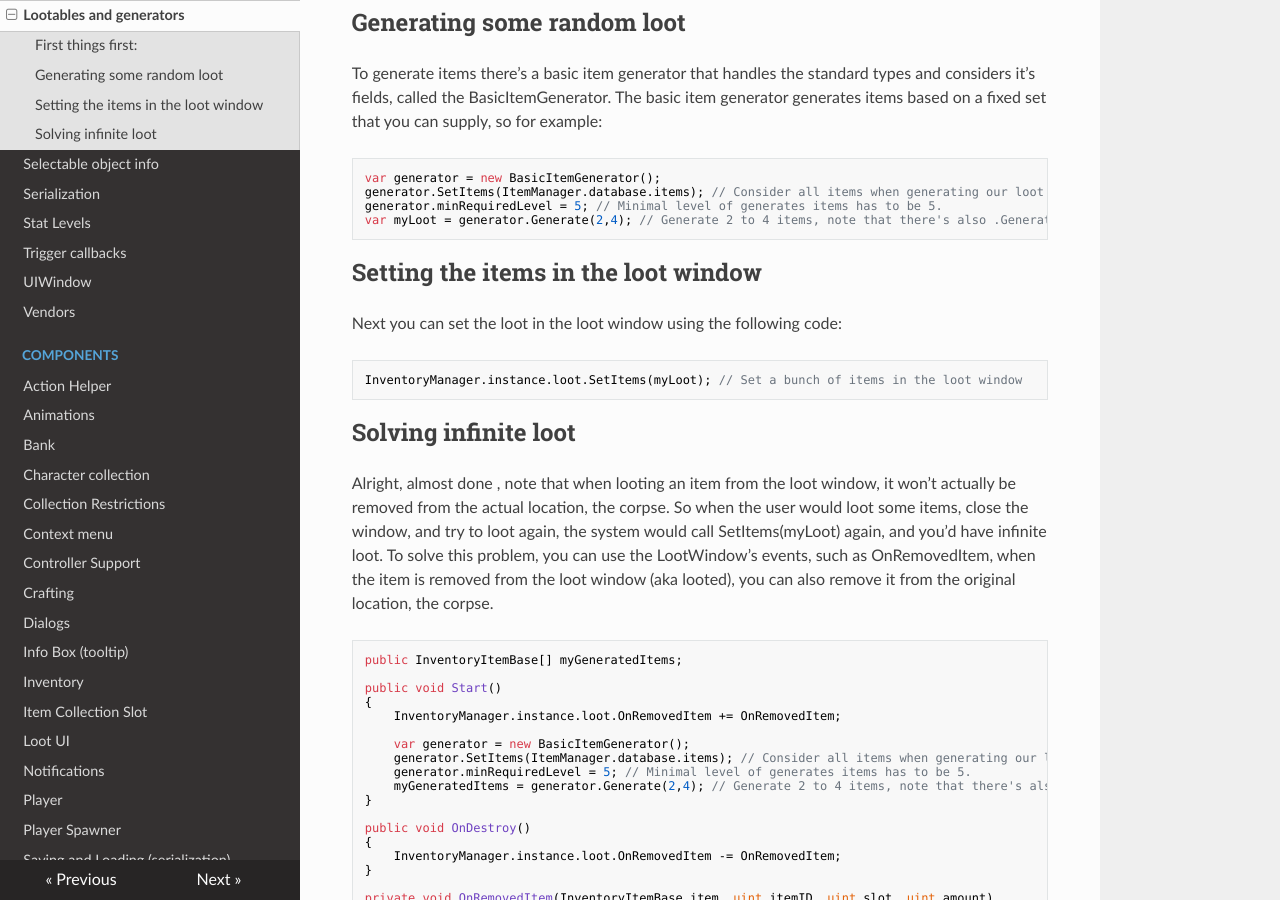
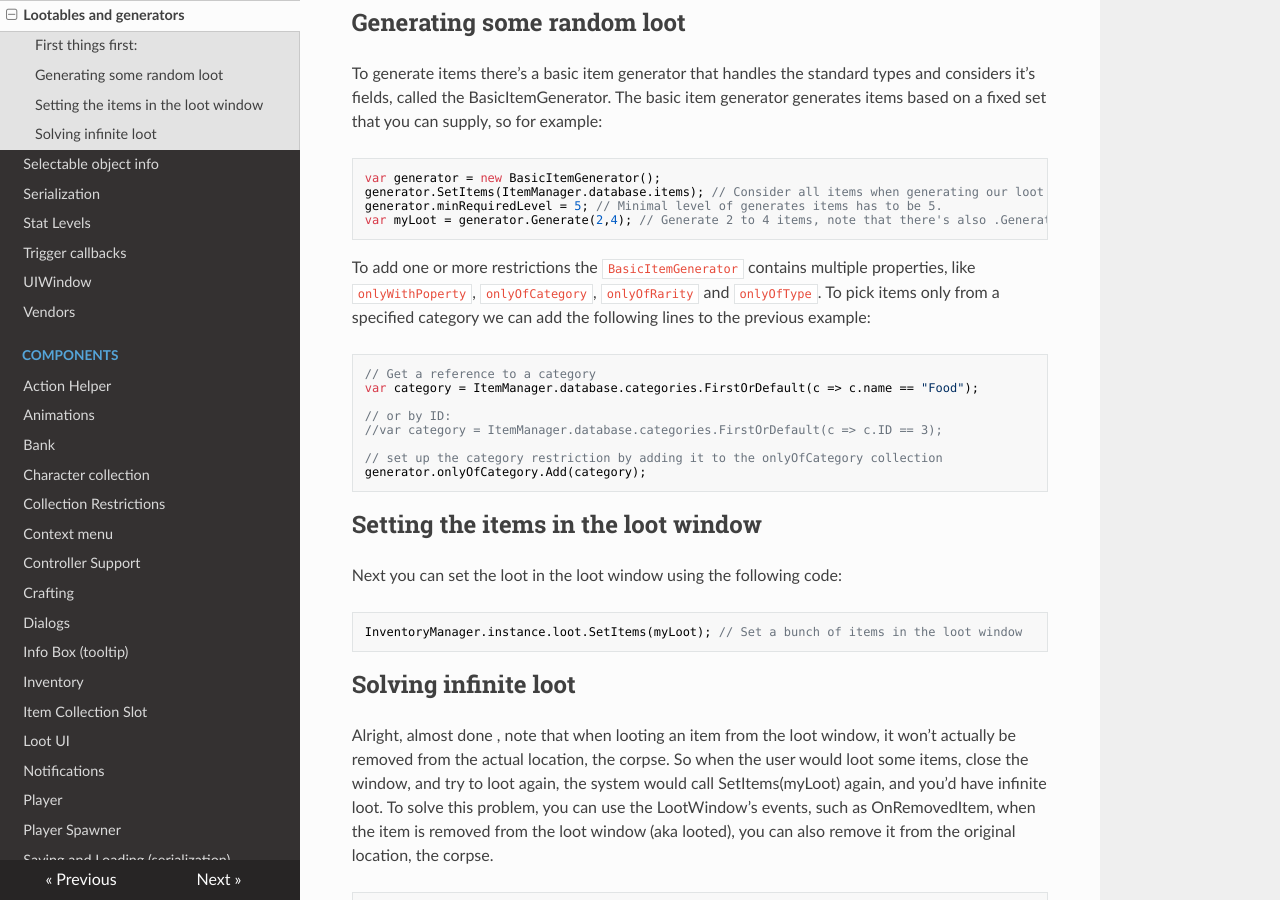
Before and after one commit to devdogio/Inventory-Pro-Docs, an MkDocs documentation site: the page built from docs/API/LootablesAndGenerators.md, in a window 1280 px wide and 900 px high, scrolled down 482 px. Built offline with MkDocs 1.6.1, drawn with Linux system fonts in a browser that asks for light colours; nearby versions of some CDN libraries.

Commit message:
Extended documentation on the BasicItemGenerator

````diff
--- a/docs/API/LootablesAndGenerators.md
+++ b/docs/API/LootablesAndGenerators.md
@@ -21,6 +21,20 @@ var generator = new BasicItemGenerator();
 generator.SetItems(ItemManager.database.items); // Consider all items when generating our loot
 generator.minRequiredLevel = 5; // Minimal level of generates items has to be 5.
 var myLoot = generator.Generate(2,4); // Generate 2 to 4 items, note that there's also .Generate(count); for a fixed amount
+```
+
+To add one or more restrictions the `BasicItemGenerator` contains multiple properties, like `onlyWithPoperty`, `onlyOfCategory`, `onlyOfRarity` and `onlyOfType`.
+To pick items only from a specified category we can add the following lines to the previous example:
+
+```csharp
+// Get a reference to a category
+var category = ItemManager.database.categories.FirstOrDefault(c => c.name == "Food");
+
+// or by ID:
+//var category = ItemManager.database.categories.FirstOrDefault(c => c.ID == 3);
+
+// set up the category restriction by adding it to the onlyOfCategory collection
+generator.onlyOfCategory.Add(category);
 ```
 
 ## Setting the items in the loot window
````
